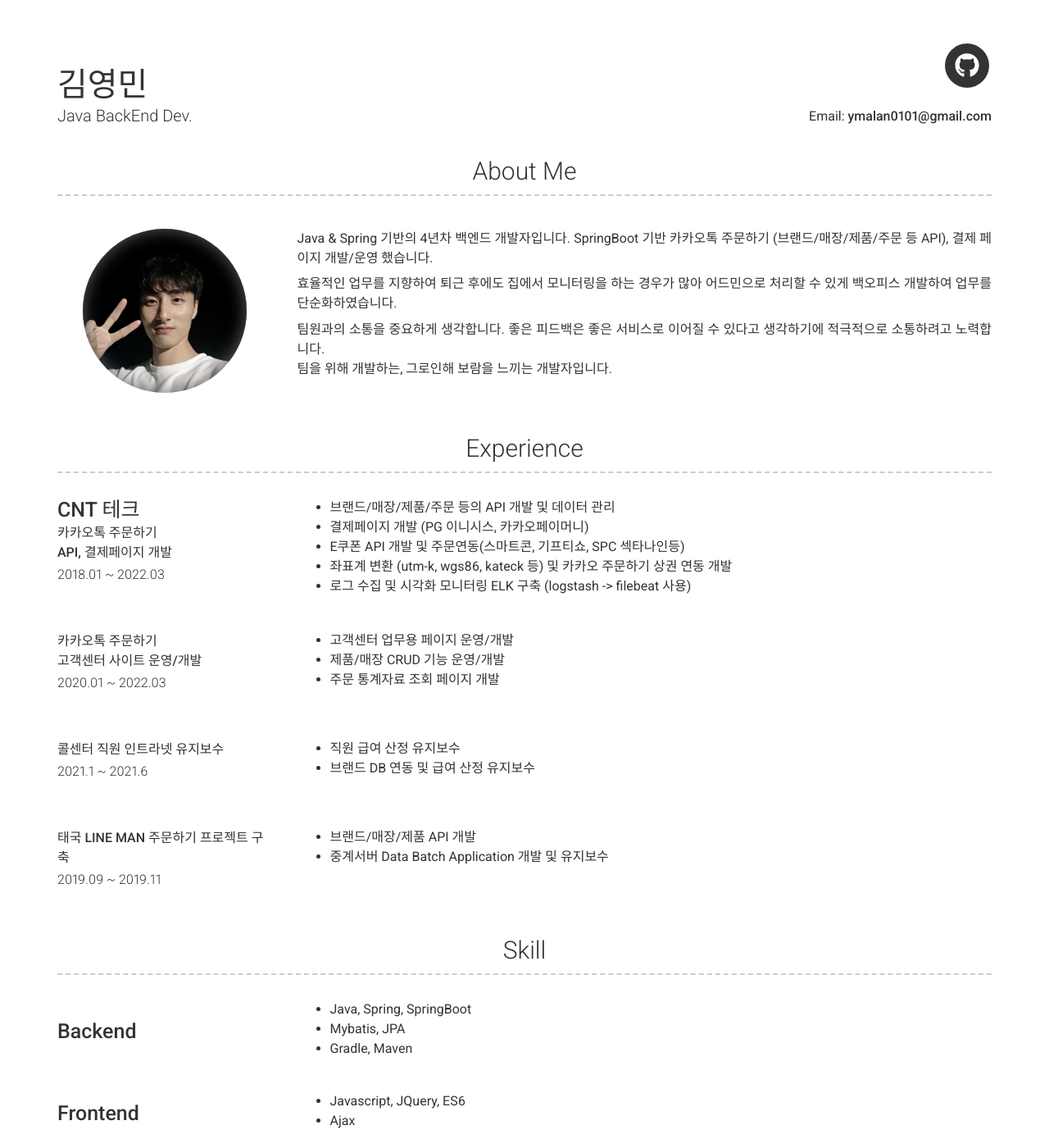
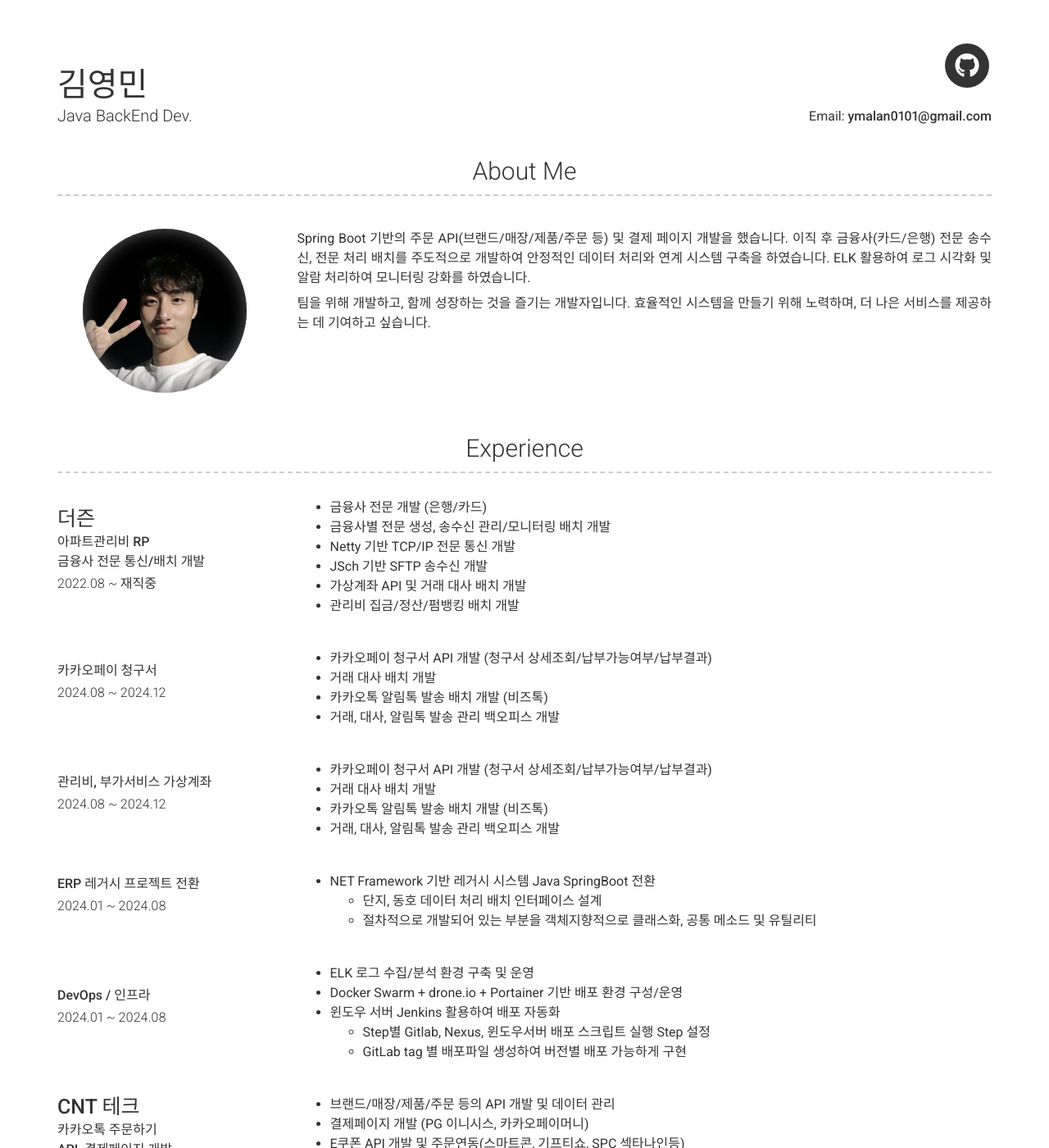
Before and after one commit to nonamecoders/nonamecoders.github.io, a Jekyll site: the page built from index.md, in a window 1280 px wide and 1400 px high. Shown: the whole window at 82% size. Built offline with Jekyll 4.4.1, drawn with Linux system fonts in a browser that asks for light colours; nearby versions of some CDN libraries.

Commit message:
update resume: add 더즌 experience and refresh about me
Co-Authored-By: Claude Sonnet 4.6 <noreply@anthropic.com>

```diff
--- a/_config.yml
+++ b/_config.yml
@@ -51,13 +51,11 @@ github_username:  nonamecoders
 # about_title: About Me (Use this to override about section title)
 about_profile_image: images/profile.jpg
 about_content: | # this will include new lines to allow paragraphs
-  Java & Spring 기반의 4년차 백엔드 개발자입니다.
-  SpringBoot 기반 카카오톡 주문하기 (브랜드/매장/제품/주문 등 API), 결제 페이지 개발/운영 했습니다.
+  Spring Boot 기반의 주문 API(브랜드/매장/제품/주문 등) 및 결제 페이지 개발을 했습니다.
+  이직 후 금융사(카드/은행) 전문 송수신, 전문 처리 배치를 주도적으로 개발하여 안정적인 데이터 처리와 연계 시스템 구축을 하였습니다.
+  ELK 활용하여 로그 시각화 및 알람 처리하여 모니터링 강화를 하였습니다.
 
-  효율적인 업무를 지향하여 퇴근 후에도 집에서 모니터링을 하는 경우가 많아 어드민으로 처리할 수 있게 백오피스 개발하여 업무를 단순화하였습니다.
-
-  팀원과의 소통을 중요하게 생각합니다. 좋은 피드백은 좋은 서비스로 이어질 수 있다고 생각하기에 적극적으로 소통하려고 노력합니다.
-  팀을 위해 개발하는, 그로인해 보람을 느끼는 개발자입니다.
+  팀을 위해 개발하고, 함께 성장하는 것을 즐기는 개발자입니다. 효율적인 시스템을 만들기 위해 노력하며, 더 나은 서비스를 제공하는 데 기여하고 싶습니다.
 
 # <mark>테스트</mark>입니다.
 # Write an awesome description about yourself here, this supports markdown, so you can add [links](http://foobar.com) and highlight things <mark>like this</mark>.
@@ -72,6 +70,49 @@ content:
   - title: Experience
     layout: list
     content:
+      - layout: left
+        title: 더즌
+        sub_title: 아파트관리비 RP </br> 금융사 전문 통신/배치 개발
+        caption: 2022.08 ~ 재직중
+        description: |
+          * 금융사 전문 개발 (은행/카드)
+          * 금융사별 전문 생성, 송수신 관리/모니터링 배치 개발
+          * Netty 기반 TCP/IP 전문 통신 개발
+          * JSch 기반 SFTP 송수신 개발
+          * 가상계좌 API 및 거래 대사 배치 개발
+          * 관리비 집금/정산/펌뱅킹 배치 개발
+      - layout: left
+        sub_title: 카카오페이 청구서
+        caption: 2024.08 ~ 2024.12
+        description: |
+          * 카카오페이 청구서 API 개발 (청구서 상세조회/납부가능여부/납부결과)
+          * 거래 대사 배치 개발
+          * 카카오톡 알림톡 발송 배치 개발 (비즈톡)
+          * 거래, 대사, 알림톡 발송 관리 백오피스 개발
+      - layout: left
+        sub_title: 관리비, 부가서비스 가상계좌
+        caption: 2024.08 ~ 2024.12
+        description: |
+          * 카카오페이 청구서 API 개발 (청구서 상세조회/납부가능여부/납부결과)
+          * 거래 대사 배치 개발
+          * 카카오톡 알림톡 발송 배치 개발 (비즈톡)
+          * 거래, 대사, 알림톡 발송 관리 백오피스 개발
+      - layout: left
+        sub_title: ERP 레거시 프로젝트 전환
+        caption: 2024.01 ~ 2024.08
+        description: |
+          * NET Framework 기반 레거시 시스템 Java SpringBoot 전환
+            * 단지, 동호 데이터 처리 배치 인터페이스 설계
+            * 절차적으로 개발되어 있는 부분을 객체지향적으로 클래스화, 공통 메소드 및 유틸리티
+      - layout: left
+        sub_title: DevOps / 인프라
+        caption: 2024.01 ~ 2024.08
+        description: |
+          * ELK 로그 수집/분석 환경 구축 및 운영
+          * Docker Swarm + drone.io + Portainer 기반 배포 환경 구성/운영
+          * 윈도우 서버 Jenkins 활용하여 배포 자동화
+            * Step별 Gitlab, Nexus, 윈도우서버 배포 스크립트 실행 Step 설정
+            * GitLab tag 별 배포파일 생성하여 버전별 배포 가능하게 구현
       - layout: left
         title: CNT 테크
         sub_title: 카카오톡 주문하기 </br> API, 결제페이지 개발
```
